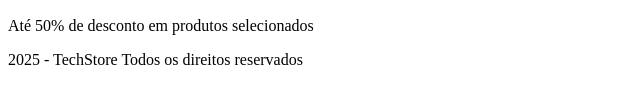
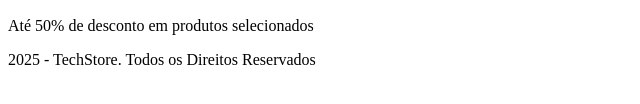
Before and after one commit to Balbino-JS/e-commerce, a plain HTML site: page index.html in a window 1280 px wide. Shown: the part 198-302 px from the top of the page, 0-640 px from the left. Drawn offline with Linux system fonts and the light colour scheme.

Commit message:
correção de linha

```diff
--- a/index.html
+++ b/index.html
@@ -41,7 +41,7 @@
     </main>
 
     <footer>
-        <p>2025 - TechStore Todos os direitos reservados</p>
+        <p>2025 - TechStore. Todos os Direitos Reservados</p>
     </footer>
 </body>
 
```
